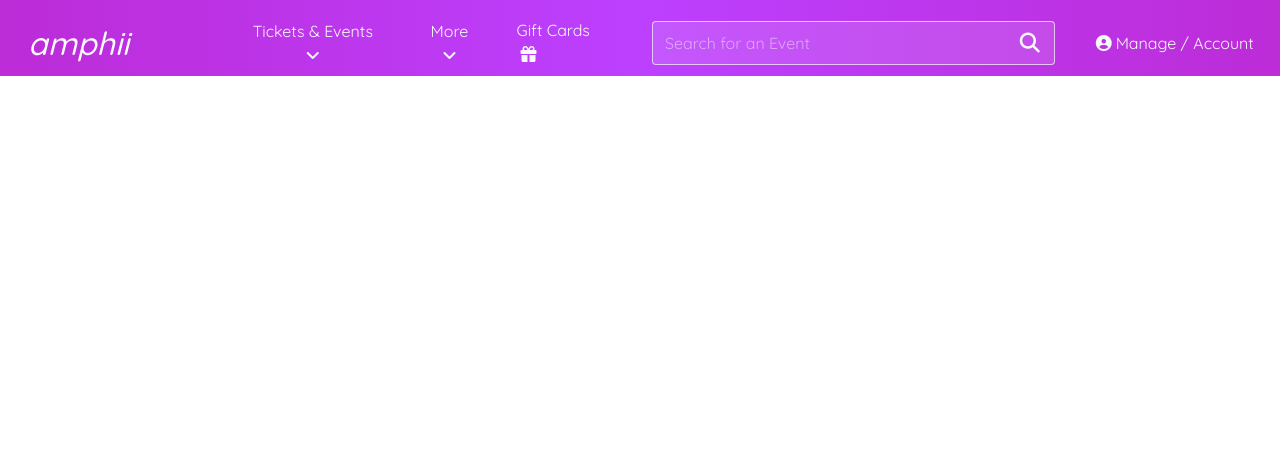
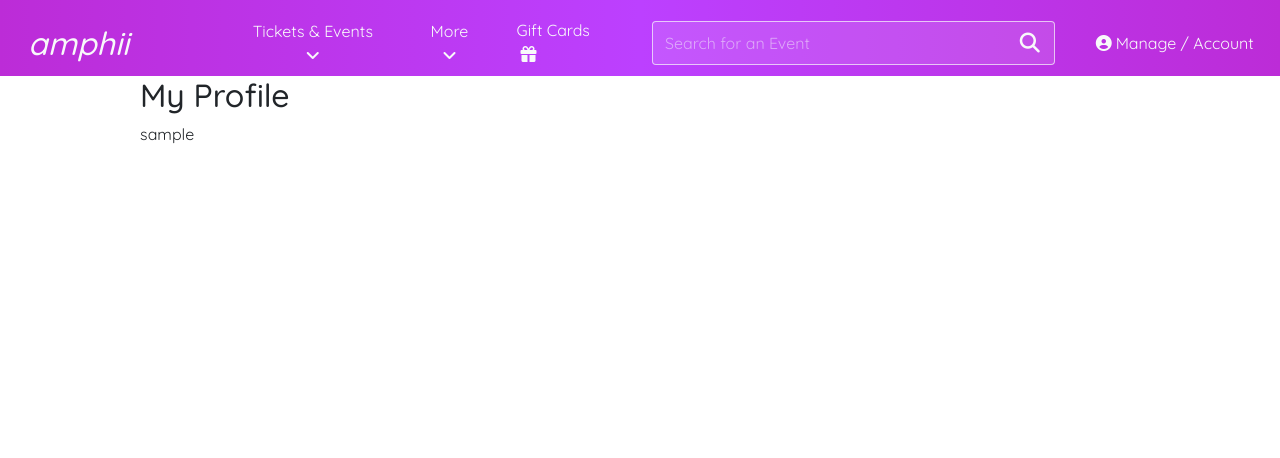
Before and after one commit to S-Lowes/Code-Institute-MS4, a Django app: page /profiles/ in a window 1280 px wide. Shown: the top 458 px of the page. Run offline with Django 3.2, Linux system fonts and the light colour scheme; the visitor is signed in with stand-in values (Sample User, id 1); data comes from the database, SQL or seed files in the repository; parts of the project's set-up code (start-up, migrations or seed data) failed here and were passed over; some libraries are stand-ins or nearby versions.

Commit message:
(feat): Updated templates for profiles

```diff
--- a/profiles/templates/profiles/profiles.html
+++ b/profiles/templates/profiles/profiles.html
@@ -12,7 +12,8 @@
 <div class="container text-dark">
     <div class="row">
         <div class="col">
-
+            <h2>My Profile</h2>
+            {{ profile }}
         </div>
     </div>
 </div>
--- a/profiles/views.py
+++ b/profiles/views.py
@@ -1,14 +1,18 @@
-from django.shortcuts import render
+from django.shortcuts import render, get_object_or_404
+
+from.models import UserProfile
 
 # Create your views here.
-from django.shortcuts import render
 
 
 def profiles(request):
     """ Display the user's profile. """
 
+    profile = get_object_or_404(UserProfile, user=request.user)
+
     template = 'profiles/profiles.html'
     context = {
+        'profile': profile
     }
 
     return render(request, template, context)
--- a/templates/base.html
+++ b/templates/base.html
@@ -102,7 +102,7 @@
               {% if request.user.is_superuser %}
                 <li><a class="dropdown-item" href="{% url 'event_management' %}">Event Management</a></li>
               {% endif %}
-              <li><a class="dropdown-item" href="">My Account</a></li>
+              <li><a class="dropdown-item" href="{% url 'profiles' %}">My Account</a></li>
               <li><a class="dropdown-item" href="{% url 'account_logout' %}">Logout</a></li>
               {% else %}
                 <li><a class="dropdown-item" href="{% url 'account_login' %}">Login</a></li>
--- a/templates/includes/mobile-nav.html
+++ b/templates/includes/mobile-nav.html
@@ -43,7 +43,8 @@
                         {% if request.user.is_superuser %}
                             <li><a class="text-decoration-none fs-5 my-2 text-dark" href="{% url 'event_management' %}">Event Management</a></li>
                         {% endif %}
-                        <li><a class="text-decoration-none fs-5 my-2 text-dark" href="">My Profile</a></li>
+                        <li><a class="text-decoration-none fs-5 my-2 text-dark"
+                            href="{% url 'profiles' %}">My Profile</a></li>
                         <li><a class="text-decoration-none fs-5 my-2 text-dark"
                             href="{% url 'account_logout' %}">Logout</a></li>
                     {% else %}
```
